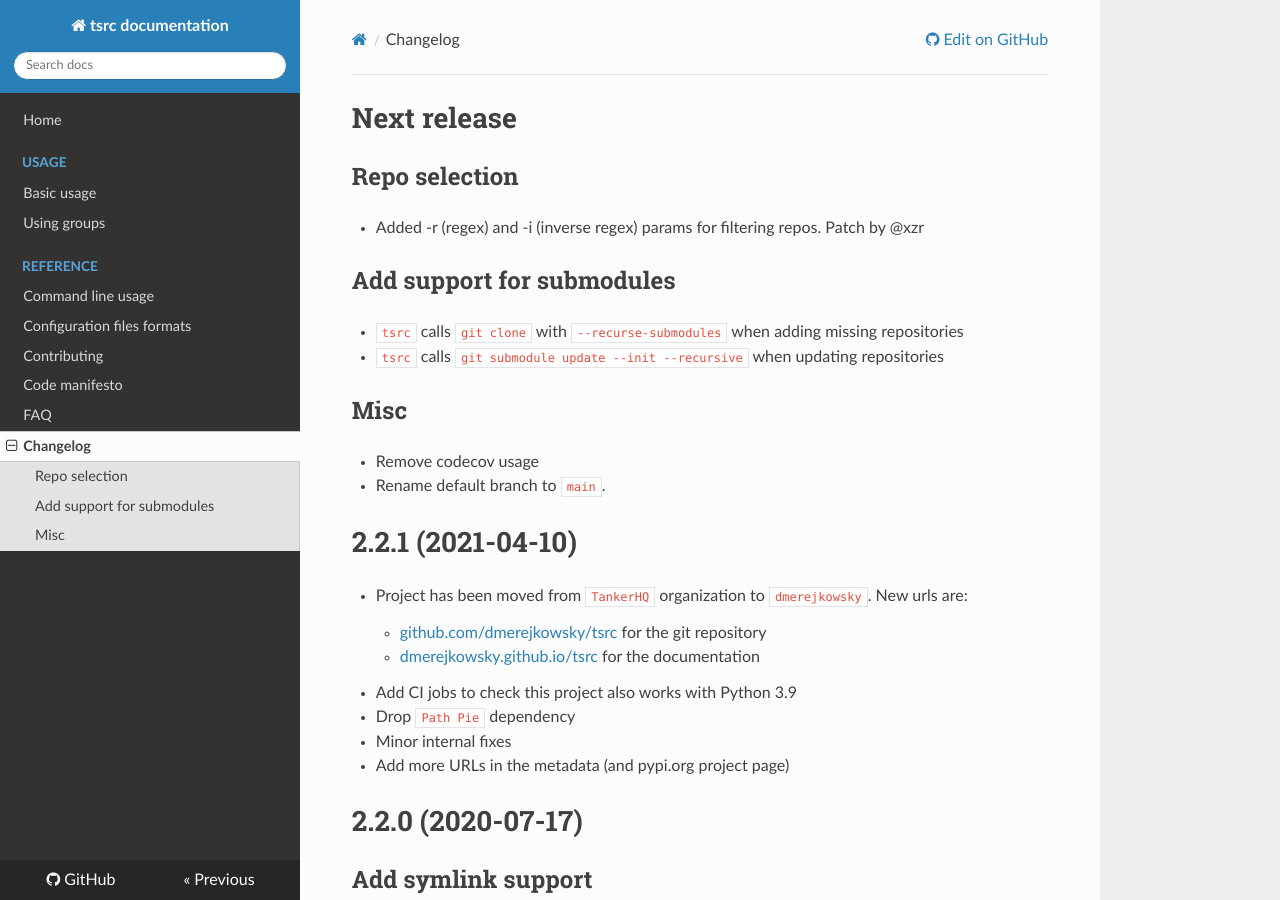
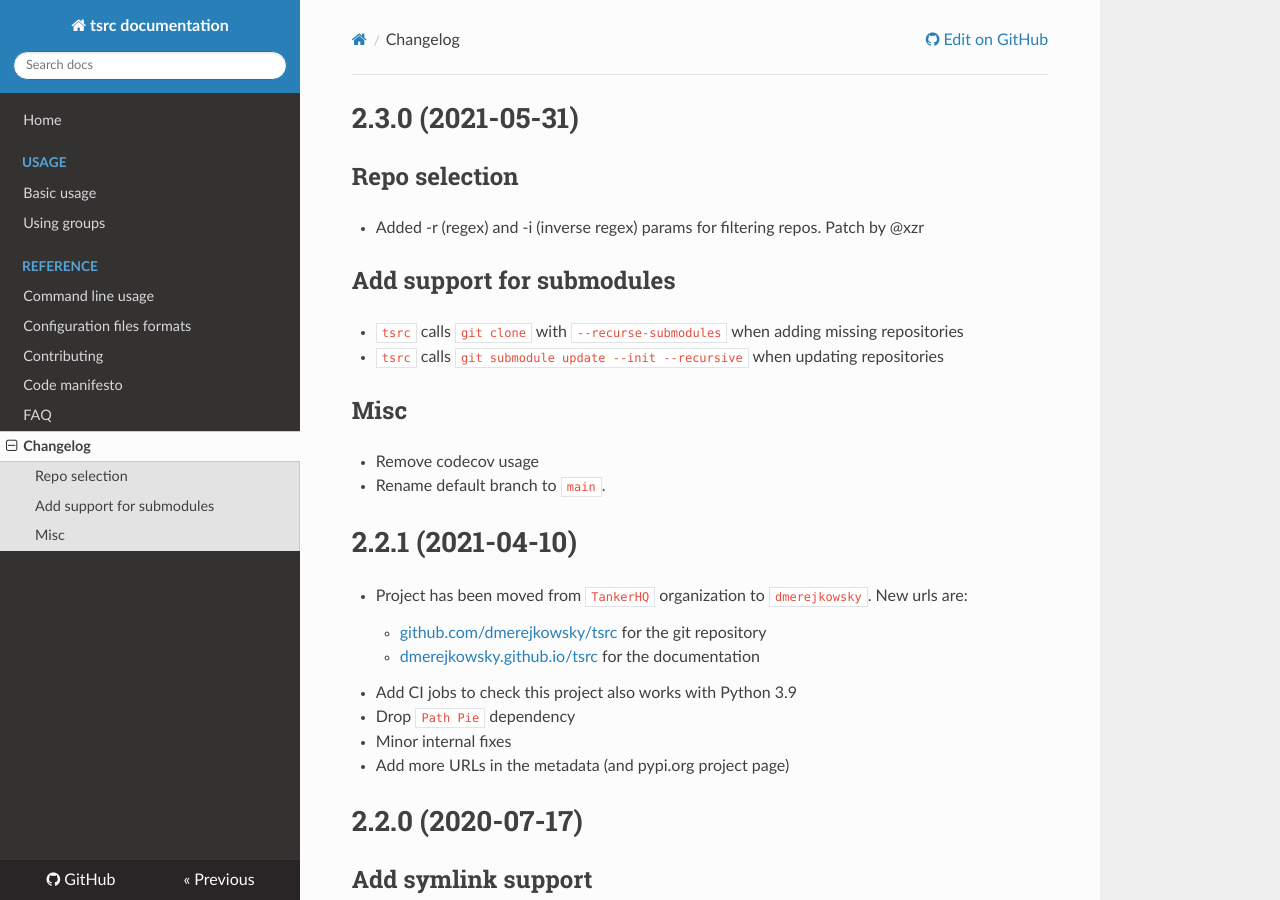
Before and after one commit to your-tools/tsrc, an MkDocs documentation site: the page built from docs/changelog.md, in a window 1280 px wide and 900 px high. Built offline with MkDocs 1.6.1, drawn with Linux system fonts in a browser that asks for light colours; nearby versions of some CDN libraries.

Commit message:
Prepare 2.3.0 release

```diff
--- a/docs/changelog.md
+++ b/docs/changelog.md
@@ -1,4 +1,4 @@
-# Next release
+# 2.3.0 (2021-05-31)
 
 ## Repo selection
 
```
